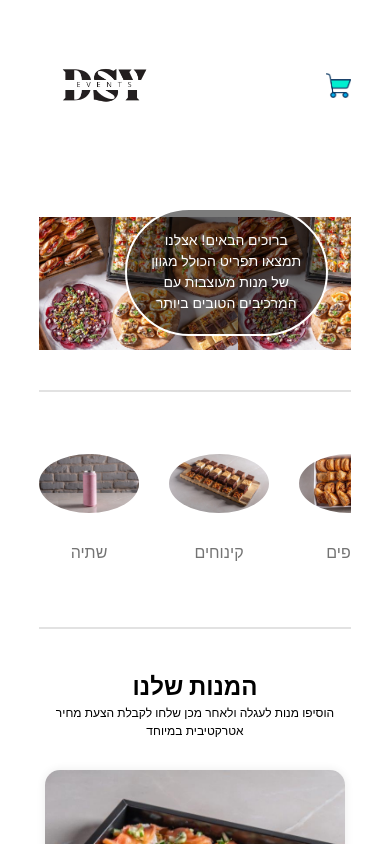
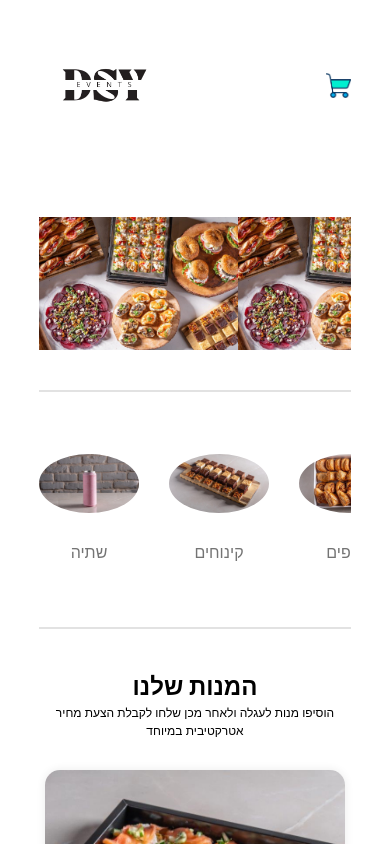
Before and after one commit to NetanelBetYosef/dsy-events, a React (Vite) app: page / in a window 390 px wide. Shown: the top 844 px of the page. Built offline with nearby package versions, Linux system fonts and the light colour scheme.

Commit message:
Update Header.css

```diff
--- a/src/components/Header/Header.css
+++ b/src/components/Header/Header.css
@@ -52,7 +52,7 @@
 
 @media (max-width: 750px) {
     .header-contents {
-        max-width: 65%;
+        display: none;
     }
 
     .header-contents p {
```
